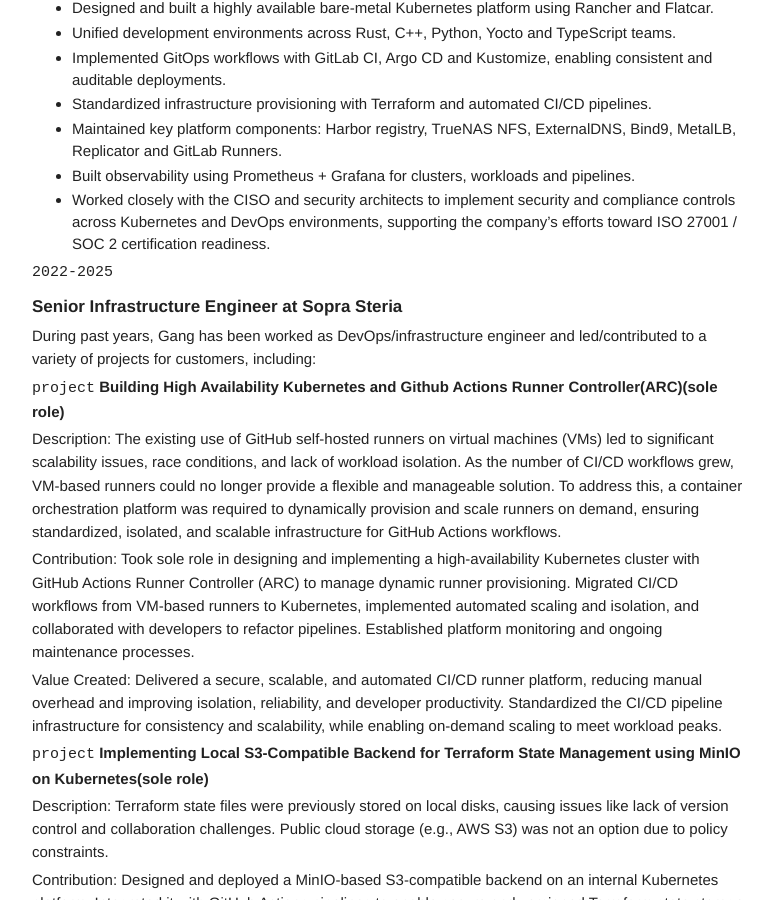
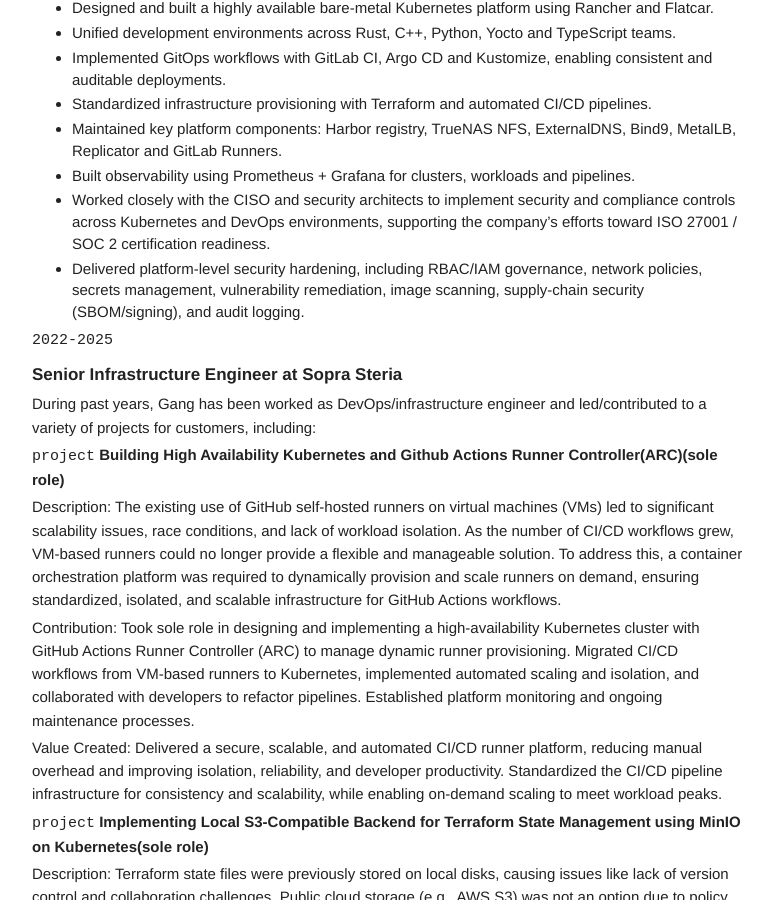
Before and after one commit to gcccheng/wugui, a Jekyll site: the page built from cvenglish.md, in a window 1280 px wide and 900 px high, scrolled down 1460 px. Shown: the whole window, without its empty margins (118-891 px from the left). Built offline with Jekyll 4.4.1, drawn with Linux system fonts in a browser that asks for light colours.

Commit message:
Enhance CV with security hardening achievements
Added details on platform-level security hardening efforts.

```diff
--- a/cvenglish.md
+++ b/cvenglish.md
@@ -51,6 +51,7 @@ Designed and delivered Appear’s internal AI platform based on OpenWebUI to sup
 - Maintained key platform components: Harbor registry, TrueNAS NFS, ExternalDNS, Bind9, MetalLB, Replicator and GitLab Runners.
 - Built observability using Prometheus + Grafana for clusters, workloads and pipelines.
 - Worked closely with the CISO and security architects to implement security and compliance controls across Kubernetes and DevOps environments, supporting the company’s efforts toward ISO 27001 / SOC 2 certification readiness.
+- Delivered platform-level security hardening, including RBAC/IAM governance, network policies, secrets management, vulnerability remediation, image scanning, supply-chain security (SBOM/signing), and audit logging.
 
 
 `2022-2025`
```
